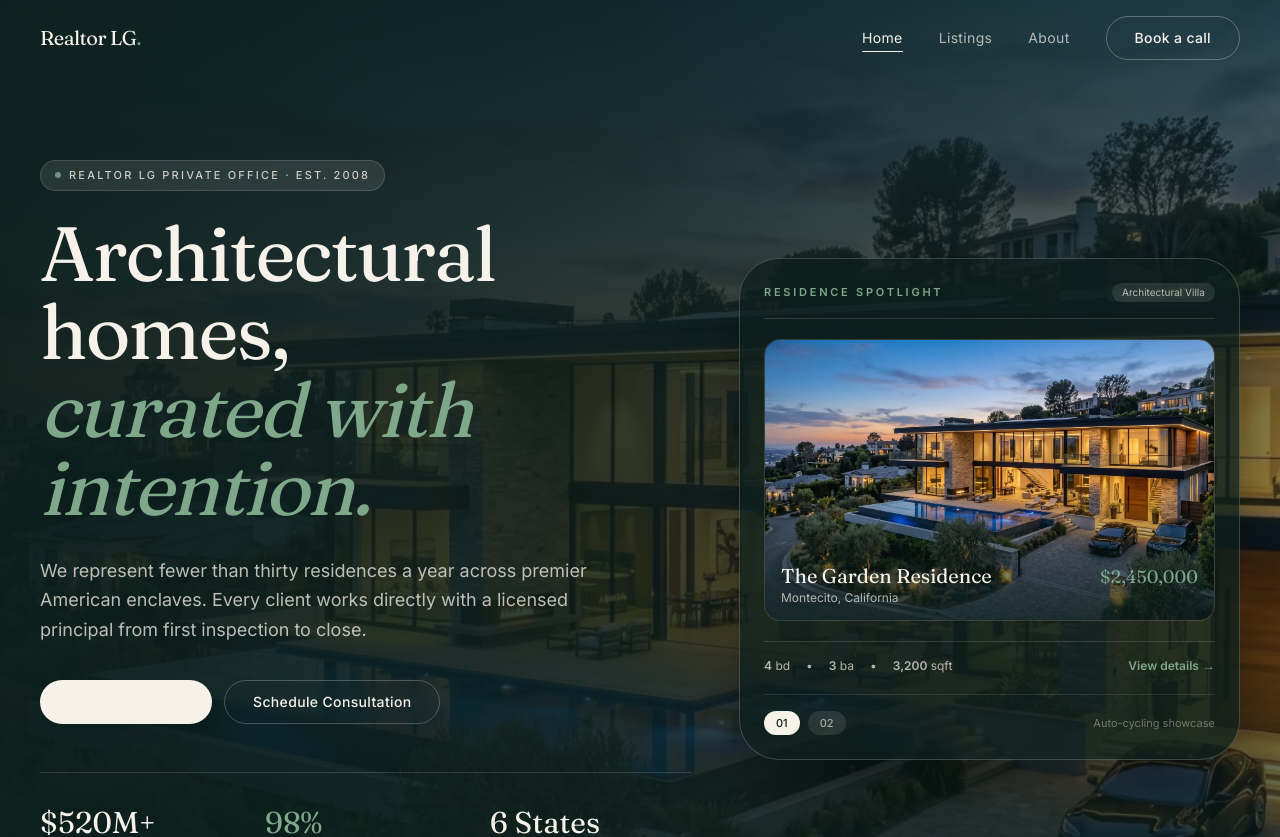
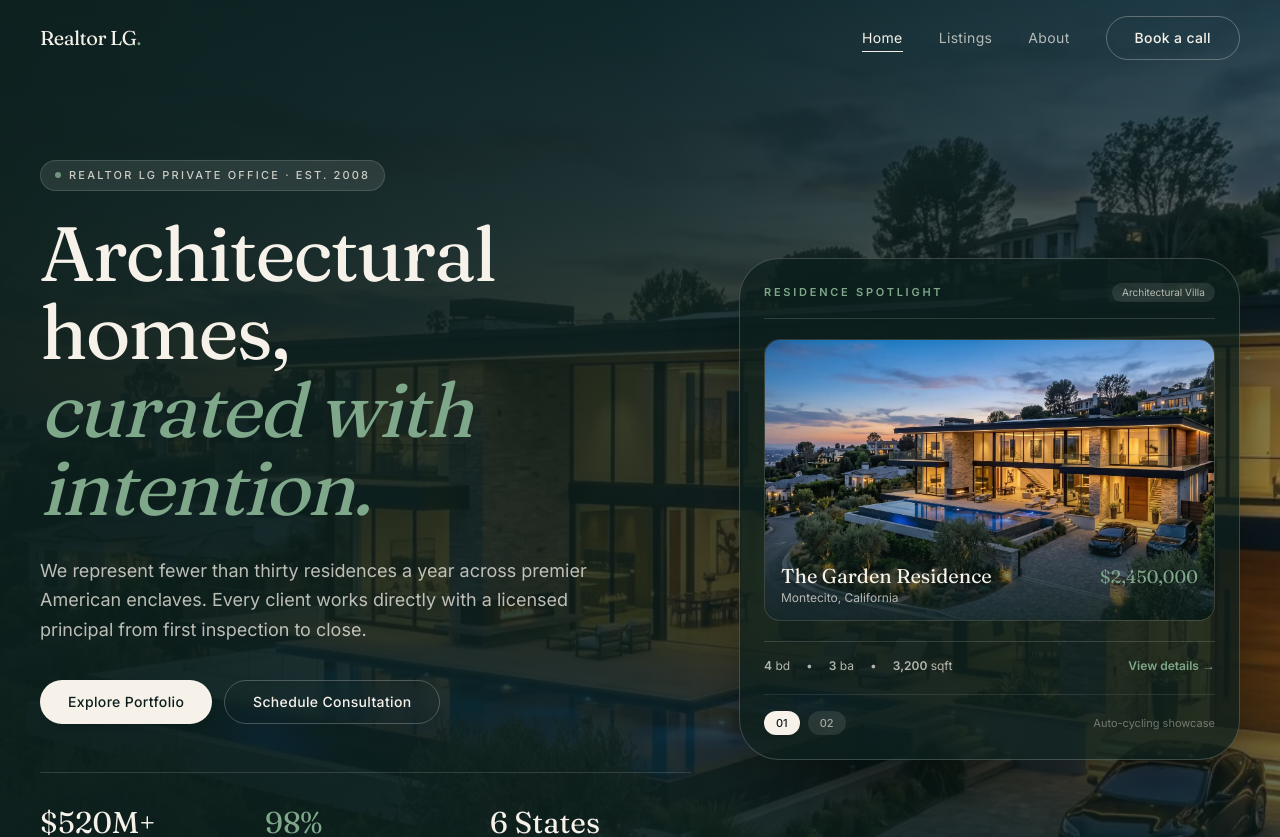
Before and after one commit to J1309/REUSA, a React (Vite) app: page / in a window 1280 px wide. Shown: the top 837 px of the page. Built offline with nearby package versions, Linux system fonts and the light colour scheme.

Commit message:
Fix button color specificity conflict by introducing dedicated btnLight style

```diff
--- a/src/pages/About.jsx
+++ b/src/pages/About.jsx
@@ -1,6 +1,6 @@
 import { Link } from 'react-router-dom'
 import { stats, testimonials } from '../data.js'
-import { Img, Reveal, Counter, Stars, btnPrimary, btnGhost } from '../ui.jsx'
+import { Img, Reveal, Counter, Stars, btnPrimary, btnLight, btnGhost } from '../ui.jsx'
 
 // No agent-*.jpg assets exist yet — these stand in. Drop real headshots at
 // /public/images/agents/agent-elena-marsh.webp etc. and swap the paths here.
@@ -156,7 +156,7 @@ export default function About() {
             Twenty minutes, no obligation, and you'll leave knowing what your options actually are.
           </p>
           <div className="mt-9 flex flex-wrap justify-center gap-3">
-            <a href="tel:+18005550142" className={`${btnPrimary} bg-sand text-ink hover:bg-accent`}>
+            <a href="tel:+18005550142" className={btnLight}>
               Call +1 (800) 555-0142
             </a>
             <Link to="/listings" className={`${btnGhost} text-sand`}>
--- a/src/pages/Home.jsx
+++ b/src/pages/Home.jsx
@@ -4,7 +4,7 @@ import gsap from 'gsap'
 import { ScrollTrigger } from 'gsap/ScrollTrigger'
 import { stats, testimonials, usd } from '../data.js'
 import { useListings, useListingTypes } from '../store.js'
-import { Img, Reveal, Counter, SplitText, Stars, PropertyCard, btnPrimary, btnGhost, btn } from '../ui.jsx'
+import { Img, Reveal, Counter, SplitText, Stars, PropertyCard, btnPrimary, btnLight, btnGhost, btn } from '../ui.jsx'
 
 gsap.registerPlugin(ScrollTrigger)
 
@@ -109,7 +109,7 @@ function Hero() {
             <Reveal delay={0.6} stagger={0.1} className="mt-7 sm:mt-9 flex flex-wrap items-center gap-3">
               <Link
                 to="/listings"
-                className={`${btnPrimary} bg-sand text-ink hover:bg-accent shadow-lg hover:shadow-accent/20 w-full sm:w-auto`}
+                className={`${btnLight} w-full sm:w-auto font-medium shadow-lg hover:shadow-accent/20`}
               >
                 Explore Portfolio
               </Link>
--- a/src/pages/Property.jsx
+++ b/src/pages/Property.jsx
@@ -3,7 +3,7 @@ import { Link, useParams } from 'react-router-dom'
 import { usd } from '../data.js'
 import { useListings } from '../store.js'
 import { monthlyPayment } from '../mortgage.js'
-import { Img, Reveal, PropertyCard, btnPrimary, btnGhost } from '../ui.jsx'
+import { Img, Reveal, PropertyCard, btnPrimary, btnLight, btnGhost } from '../ui.jsx'
 
 /* ------------------------------------------------------------------ *
  * Interactive Tour Scheduling Modal
@@ -658,7 +658,7 @@ export default function Property() {
               <div className="mt-6 flex flex-col gap-2.5">
                 <button
                   onClick={() => setTourOpen(true)}
-                  className={`${btnPrimary} bg-sand text-ink hover:bg-accent`}
+                  className={btnLight}
                 >
                   Schedule Private Tour
                 </button>
--- a/src/ui.jsx
+++ b/src/ui.jsx
@@ -239,6 +239,7 @@ export function Stars({ n = 5 }) {
 export const btn =
   'inline-flex items-center justify-center gap-2 rounded-full px-7 min-h-11 text-sm font-medium tracking-wide transition-all duration-300 hover:scale-[1.03] active:scale-100'
 export const btnPrimary = `${btn} bg-ink text-sand hover:bg-sea`
+export const btnLight = `${btn} bg-sand text-ink hover:bg-accent shadow-md`
 export const btnGhost = `${btn} border border-current/30 text-current hover:bg-current/10`
 
 /* ScrollProgress — fixed bar driven by Lenis/native scroll. */
```
